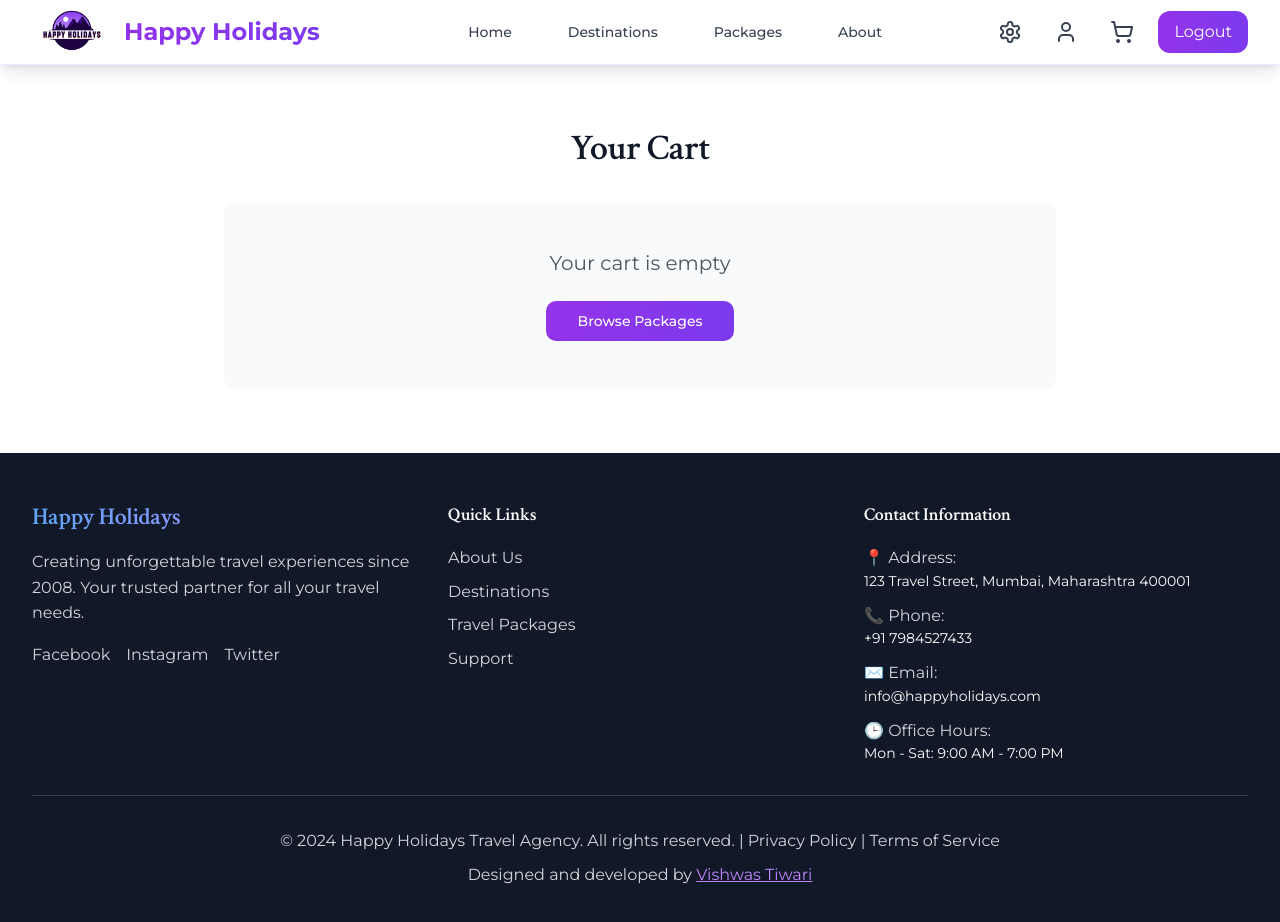
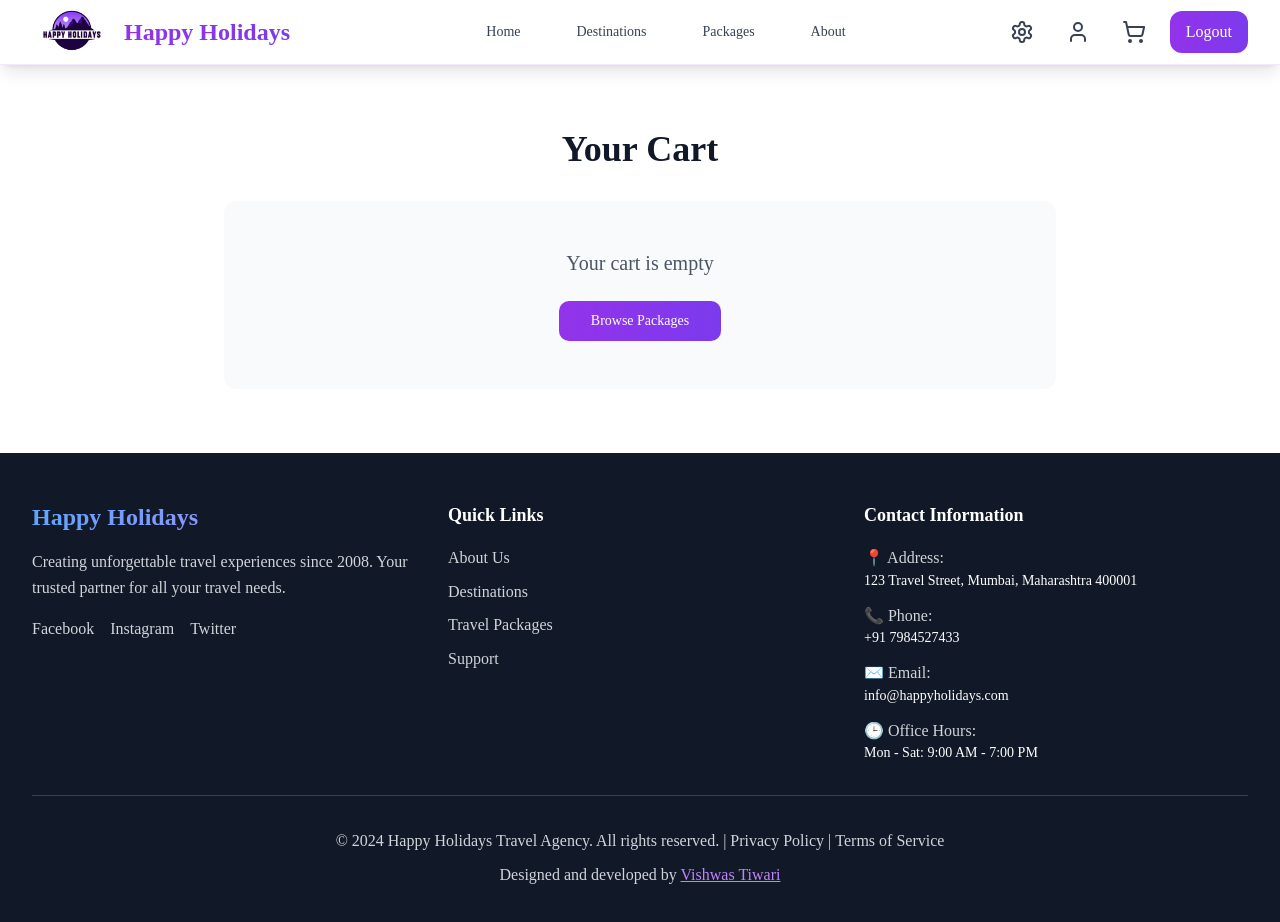
Before and after one commit to Vishhhfr/Happy-Holidays, a React (Vite) app: page /cart in a window 1280 px wide. Shown: the top 922 px of the page. Built offline with nearby package versions, Linux system fonts and the light colour scheme; sample sign-in values are in the browser's storage.

Commit message:
Fix: Consistent font style
Replaced all font styles with Times New Roman, ensuring consistent typography across the entire website. Made headings bold and other text normal.

```diff
--- a/src/components/Footer.tsx
+++ b/src/components/Footer.tsx
@@ -8,20 +8,20 @@ const Footer = () => {
         <div className="grid grid-cols-1 md:grid-cols-2 lg:grid-cols-3 gap-8">
           {/* Company Info */}
           <div>
-            <h3 className="font-display text-2xl font-bold mb-4 bg-gradient-to-r from-blue-400 to-purple-400 bg-clip-text text-transparent">
+            <h3 className="text-2xl font-bold mb-4 bg-gradient-to-r from-blue-400 to-purple-400 bg-clip-text text-transparent">
               Happy Holidays
             </h3>
-            <p className="font-body text-gray-300 mb-4">
+            <p className="text-gray-300 mb-4">
               Creating unforgettable travel experiences since 2008. Your trusted partner for all your travel needs.
             </p>
             <div className="flex space-x-4">
-              <a href="#" className="font-body text-gray-300 hover:text-white transition-colors">
+              <a href="#" className="text-gray-300 hover:text-white transition-colors">
                 Facebook
               </a>
-              <a href="#" className="font-body text-gray-300 hover:text-white transition-colors">
+              <a href="#" className="text-gray-300 hover:text-white transition-colors">
                 Instagram
               </a>
-              <a href="#" className="font-body text-gray-300 hover:text-white transition-colors">
+              <a href="#" className="text-gray-300 hover:text-white transition-colors">
                 Twitter
               </a>
             </div>
@@ -29,34 +29,34 @@ const Footer = () => {
 
           {/* Quick Links */}
           <div>
-            <h4 className="font-display text-lg font-semibold mb-4">Quick Links</h4>
+            <h4 className="text-lg font-bold mb-4">Quick Links</h4>
             <ul className="space-y-2">
-              <li><Link to="/about" className="font-body text-gray-300 hover:text-white transition-colors">About Us</Link></li>
-              <li><Link to="/packages" className="font-body text-gray-300 hover:text-white transition-colors">Destinations</Link></li>
-              <li><Link to="/packages" className="font-body text-gray-300 hover:text-white transition-colors">Travel Packages</Link></li>
-              <li><Link to="/settings" className="font-body text-gray-300 hover:text-white transition-colors">Support</Link></li>
+              <li><Link to="/about" className="text-gray-300 hover:text-white transition-colors">About Us</Link></li>
+              <li><Link to="/packages" className="text-gray-300 hover:text-white transition-colors">Destinations</Link></li>
+              <li><Link to="/packages" className="text-gray-300 hover:text-white transition-colors">Travel Packages</Link></li>
+              <li><Link to="/settings" className="text-gray-300 hover:text-white transition-colors">Support</Link></li>
             </ul>
           </div>
 
           {/* Contact Info */}
           <div>
-            <h4 className="font-display text-lg font-semibold mb-4">Contact Information</h4>
+            <h4 className="text-lg font-bold mb-4">Contact Information</h4>
             <div className="space-y-3">
               <div>
-                <p className="font-body text-gray-300">📍 Address:</p>
-                <p className="font-body text-sm">123 Travel Street, Mumbai, Maharashtra 400001</p>
+                <p className="text-gray-300">📍 Address:</p>
+                <p className="text-sm">123 Travel Street, Mumbai, Maharashtra 400001</p>
               </div>
               <div>
-                <p className="font-body text-gray-300">📞 Phone:</p>
-                <p className="font-body text-sm">+91 7984527433</p>
+                <p className="text-gray-300">📞 Phone:</p>
+                <p className="text-sm">+91 7984527433</p>
               </div>
               <div>
-                <p className="font-body text-gray-300">✉️ Email:</p>
-                <p className="font-body text-sm">info@happyholidays.com</p>
+                <p className="text-gray-300">✉️ Email:</p>
+                <p className="text-sm">info@happyholidays.com</p>
               </div>
               <div>
-                <p className="font-body text-gray-300">🕒 Office Hours:</p>
-                <p className="font-body text-sm">Mon - Sat: 9:00 AM - 7:00 PM</p>
+                <p className="text-gray-300">🕒 Office Hours:</p>
+                <p className="text-sm">Mon - Sat: 9:00 AM - 7:00 PM</p>
               </div>
             </div>
           </div>
@@ -64,12 +64,12 @@ const Footer = () => {
 
         <div className="border-t border-gray-700 mt-8 pt-8">
           <div className="text-center space-y-2">
-            <p className="font-body text-gray-300">
+            <p className="text-gray-300">
               © 2024 Happy Holidays Travel Agency. All rights reserved. |
               <a href="#" className="hover:text-white ml-1">Privacy Policy</a> |
               <a href="#" className="hover:text-white ml-1">Terms of Service</a>
             </p>
-            <p className="font-body text-gray-300">
+            <p className="text-gray-300">
               Designed and developed by <a
                 href="https://aboutvishwas.netlify.app"
                 target="_blank"
--- a/src/components/ProfileEditForm.tsx
+++ b/src/components/ProfileEditForm.tsx
@@ -43,7 +43,7 @@ const ProfileEditForm = ({ userInfo, onSave, onCancel }: ProfileEditFormProps) =
 
   return (
     <div className="bg-white dark:bg-gray-800 rounded-2xl shadow-lg p-6 border border-purple-100 dark:border-gray-700">
-      <h2 className="text-xl font-semibold text-gray-900 dark:text-white mb-6 flex items-center gap-2">
+      <h2 className="text-xl font-bold text-gray-900 dark:text-white mb-6 flex items-center gap-2">
         <User className="h-5 w-5 text-purple-600 dark:text-purple-400" />
         Edit Profile Information
       </h2>
--- a/src/components/Settings.tsx
+++ b/src/components/Settings.tsx
@@ -34,7 +34,7 @@ const Settings = ({ isOpen, onClose }: SettingsProps) => {
 
         <div className="space-y-6">
           <div>
-            <h3 className="text-lg font-semibold text-gray-900 dark:text-white mb-4">Theme</h3>
+            <h3 className="text-lg font-bold text-gray-900 dark:text-white mb-4">Theme</h3>
             <div className="grid grid-cols-3 gap-3">
               <Button
                 variant={theme === "light" ? "default" : "outline"}
--- a/src/components/Statistics.tsx
+++ b/src/components/Statistics.tsx
@@ -27,13 +27,13 @@ const Statistics = () => {
     <section className="py-20 bg-gradient-ocean">
       <div className="max-w-7xl mx-auto px-4 sm:px-6 lg:px-8">
         <div className="text-center mb-16">
-          <span className="font-body text-2xl md:text-3xl text-yellow-300 mb-2 block font-medium">
+          <span className="text-2xl md:text-3xl text-yellow-300 mb-2 block">
             Our Journey So Far
           </span>
-          <h2 className="font-display text-display-sm md:text-display-md font-bold text-white mb-6">
+          <h2 className="text-display-sm md:text-display-md font-bold text-white mb-6">
             Adventure Milestones
           </h2>
-          <p className="font-body text-lg text-blue-100 max-w-2xl mx-auto leading-relaxed">
+          <p className="text-lg text-blue-100 max-w-2xl mx-auto leading-relaxed">
             Numbers that tell the story of our dedication to creating extraordinary travel experiences.
           </p>
         </div>
@@ -45,10 +45,10 @@ const Statistics = () => {
                 <div className="text-5xl mb-6 animate-float" style={{animationDelay: `${index * 0.5}s`}}>
                   {stat.icon}
                 </div>
-                <div className="font-display text-4xl md:text-5xl font-bold text-white mb-3 text-shadow-soft">
+                <div className="text-4xl md:text-5xl font-bold text-white mb-3 text-shadow-soft">
                   {stat.number}
                 </div>
-                <div className="font-body text-blue-100 font-medium text-lg">
+                <div className="text-blue-100 text-lg">
                   {stat.label}
                 </div>
               </div>
--- a/src/index.css
+++ b/src/index.css
@@ -1,5 +1,4 @@
 
-@import url('https://fonts.googleapis.com/css2?family=Crimson+Text:ital,wght@0,400;0,600;1,400&family=Montserrat:wght@300;400;500;600;700;800&family=Dancing+Script:wght@400;500;600;700&display=swap');
 @tailwind base;
 @tailwind components;
 @tailwind utilities;
@@ -97,28 +96,25 @@ All colors MUST be HSL.
 
   body {
     @apply bg-background text-foreground;
-    font-family: 'Montserrat', -apple-system, BlinkMacSystemFont, 'Segoe UI', 'Roboto', sans-serif;
+    font-family: 'Times New Roman', Times, serif;
     font-weight: 400;
     line-height: 1.6;
   }
 
   h1, h2, h3, h4, h5, h6 {
-    font-family: 'Crimson Text', serif;
-    font-weight: 600;
+    font-family: 'Times New Roman', Times, serif;
+    font-weight: 700;
     line-height: 1.3;
-    letter-spacing: -0.02em;
-  }
-
-  .font-script {
-    font-family: 'Dancing Script', cursive;
   }
 
   .font-display {
-    font-family: 'Crimson Text', serif;
+    font-family: 'Times New Roman', Times, serif;
+    font-weight: 700;
   }
 
   .font-body {
-    font-family: 'Montserrat', sans-serif;
+    font-family: 'Times New Roman', Times, serif;
+    font-weight: 400;
   }
 }
 
--- a/src/pages/NotFound.tsx
+++ b/src/pages/NotFound.tsx
@@ -1,3 +1,4 @@
+
 import { useLocation } from "react-router-dom";
 import { useEffect } from "react";
 
--- a/tailwind.config.ts
+++ b/tailwind.config.ts
@@ -83,11 +83,10 @@ export default {
 				'organic': '20px'
 			},
 			fontFamily: {
-				sans: ['Montserrat', 'system-ui', 'sans-serif'],
-				serif: ['Crimson Text', 'Georgia', 'serif'],
-				script: ['Dancing Script', 'cursive'],
-				display: ['Crimson Text', 'serif'],
-				body: ['Montserrat', 'sans-serif']
+				sans: ['Times New Roman', 'Times', 'serif'],
+				serif: ['Times New Roman', 'Times', 'serif'],
+				display: ['Times New Roman', 'Times', 'serif'],
+				body: ['Times New Roman', 'Times', 'serif']
 			},
 			fontSize: {
 				'display-lg': ['4rem', { lineHeight: '1.1', letterSpacing: '-0.02em' }],
```
Also changed, not shown: src/components/Hero.tsx (+6 -6 lines), src/components/Newsletter.tsx (+5 -5 lines), src/components/Testimonials.tsx (+5 -5 lines), src/pages/About.tsx (+5 -5 lines).
